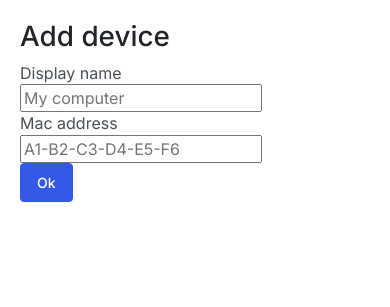
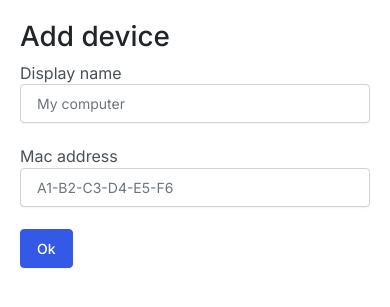
Before and after one commit to nullcoalescence/wolserver, a Flask app: page /add-device in a window 390 px wide. Shown: the part 67-374 px from the top of the page. Run offline with Flask 2, Linux system fonts and the light colour scheme; some libraries are stand-ins or nearby versions.

Commit message:
Bootstrap UI
Stylesd 'device_list' and 'add_device' pages with Bootstrap

```diff
--- a/templates/add_device.html
+++ b/templates/add_device.html
@@ -3,17 +3,19 @@
 
     <h1>Add device</h1>
 
+    <div class="form-group">
+
         <form method="post">
 
             <label for="display-name">Display name</label>
             <br>
-        <input type="text" name="display-name" placeholder="My computer" maxlength="20" value="{{ request.form['display-name'] }}">
+            <input class="form-control" type="text" name="display-name" placeholder="My computer" maxlength="20" value="{{ request.form['display-name'] }}">
 
             <br>
 
             <label for="mac-address">Mac address</label>
             <br>
-        <input type="text" name="mac-address" placeholder="A1-B2-C3-D4-E5-F6" maxlength="17" value="{{ request.form['mac-address'] }}">
+            <input class="form-control col-xs-4" type="text" name="mac-address" placeholder="A1-B2-C3-D4-E5-F6" maxlength="17" value="{{ request.form['mac-address'] }}">
 
             <br>
 
@@ -21,4 +23,6 @@
 
         </form>
 
+    </div>
+
 {% endblock %}
--- a/templates/device_list__remove.html
+++ b/templates/device_list__remove.html
@@ -7,12 +7,13 @@
 
     <ul>
     {% for device in devices: %}
-        <li> {{ device[1] }}: {{ device[2] }} <a href="/remove-device?id={{ device[0] }}">Remove</a> </li>
+        <li> <strong>{{ device[1] }}</strong>: <code>{{ device[2] }}</code> <a class="btn btn-danger" href="/remove-device?id={{ device[0] }}">Remove</a> </li>
+        <br>
     {% endfor %}
     </ul>
 
     {% else %}
-    <p>There are no devices - add one <a href="/add-device">here</a>.</p>
+    <p>There are no devices - add one <a class="btn" href="/add-device">here</a>.</p>
 
     {% endif %}
 
--- a/templates/device_list__wake_up.html
+++ b/templates/device_list__wake_up.html
@@ -7,7 +7,8 @@
 
     <ul>
     {% for device in devices: %}
-        <li> {{ device[1] }}: {{ device[2] }} <a href="/wake-up?id={{ device[0] }}">Wake up</a> </li>
+        <li> <strong>{{ device[1] }}</strong>: <code>{{ device[2] }}</code> <a class="btn btn-primary" href="/wake-up?id={{ device[0] }}">Wake up</a> </li>
+        <br>
     {% endfor %}
     </ul>
 
```
Also changed, not shown: wolserver.db. Lines whose indentation alone changed are shown as unchanged.
